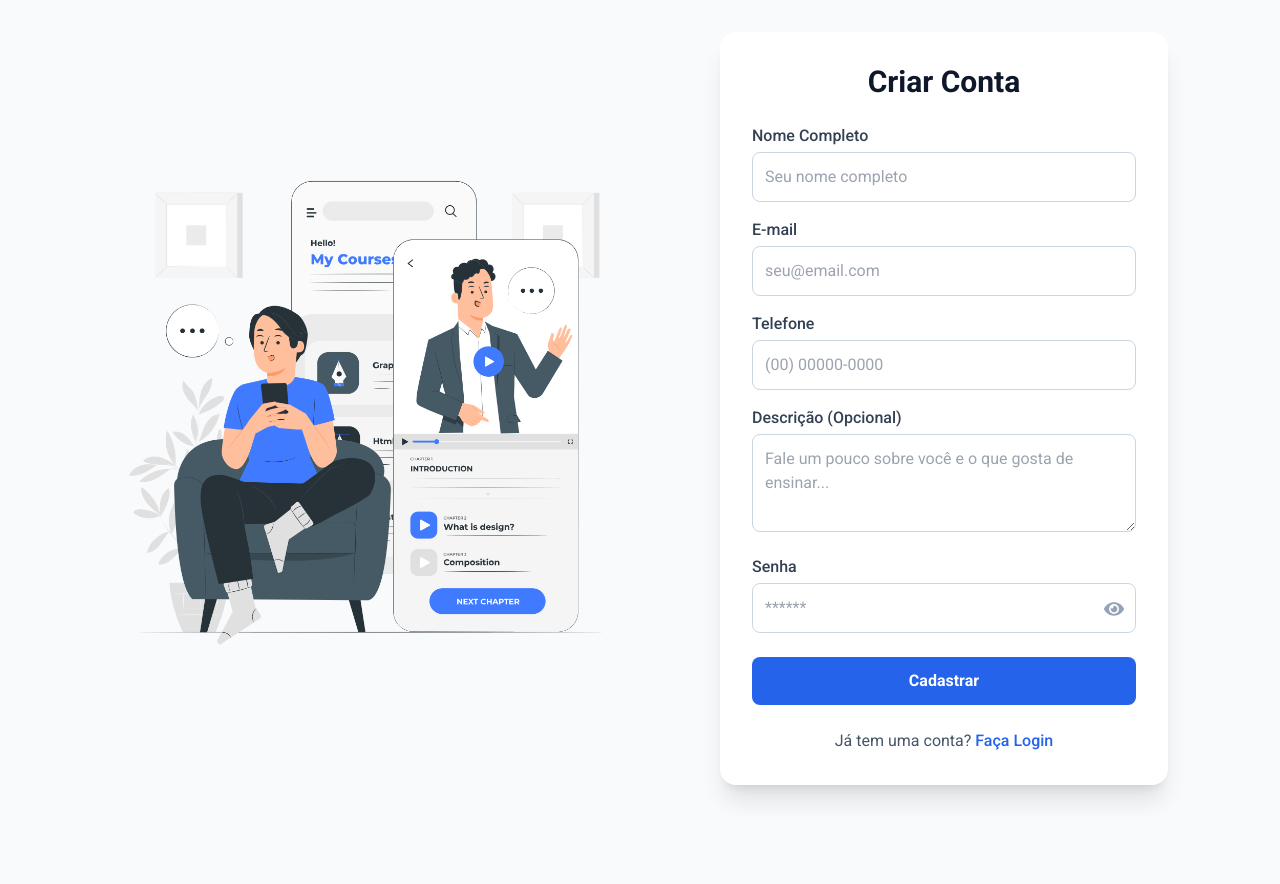
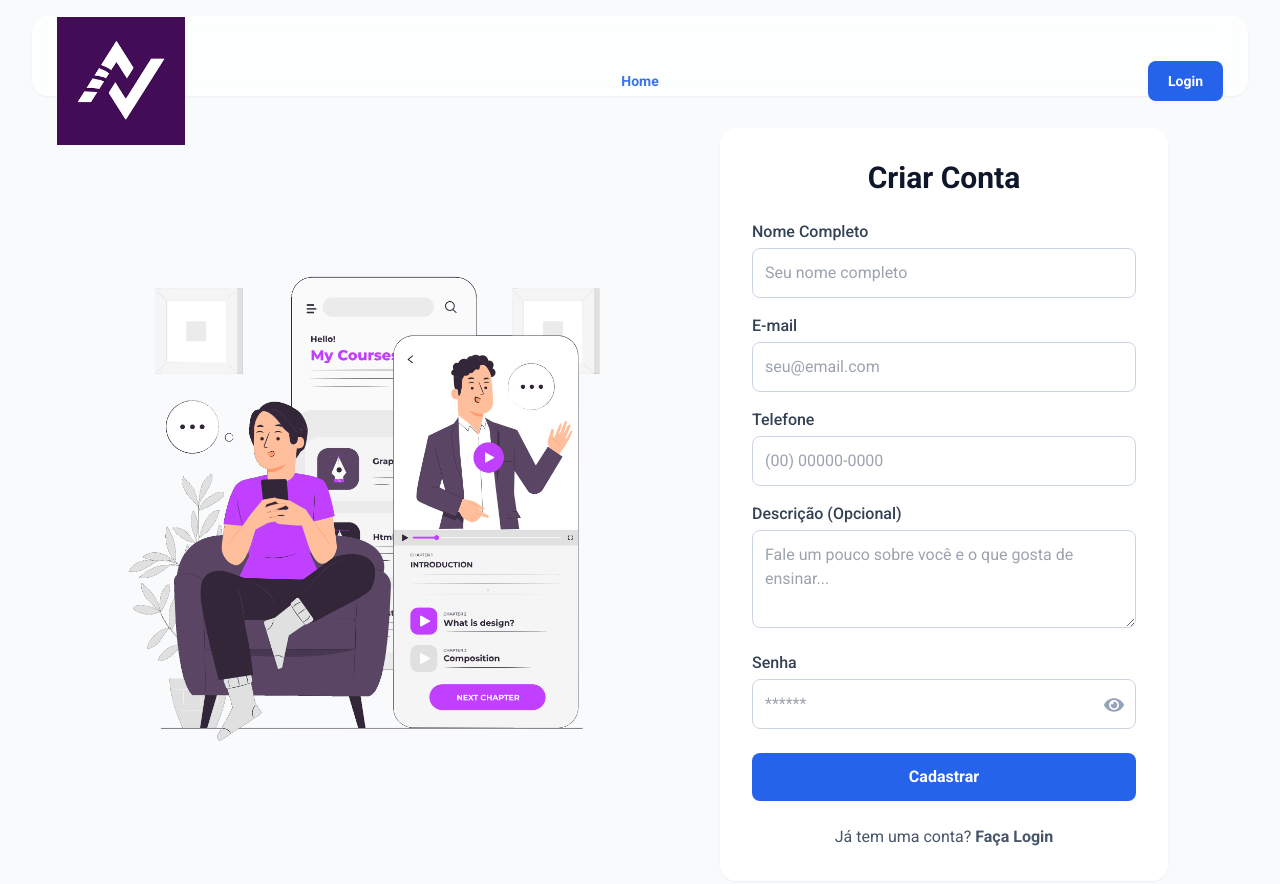
Before and after one commit to Wellandradexix100/FrontAvanti, a React (Vite) app: page /cadastro in a window 1280 px wide. Shown: the top 884 px of the page. Before the commit the page ends 817 px from the top, so only its background shows below. Built offline with nearby package versions, Linux system fonts and the light colour scheme; no server answers.

Commit message:
style: atualiza imagens e destaca links de acesso em login e cadastro

```diff
--- a/src/pages/Cadastro.jsx
+++ b/src/pages/Cadastro.jsx
@@ -1,11 +1,12 @@
 import { useState } from "react";
 import { useForm } from "react-hook-form";
-import { api } from "../services/api";
 import { Link, useNavigate } from "react-router-dom";
 import { toast } from "react-toastify";
+import { FaEye, FaEyeSlash } from "react-icons/fa";
+import { api } from "../services/api";
 import { Input } from "../components/Input";
 import { Button } from "../components/Button";
-import { FaEye, FaEyeSlash } from "react-icons/fa";
+import { PublicNavbar } from "../components/PublicNavbar";
 
 export default function Cadastro() {
   const [passwordVisible, setPasswordVisible] = useState(false);
@@ -31,16 +32,19 @@ export default function Cadastro() {
   };
 
   return (
-    <div className="flex flex-col lg:flex-row items-center justify-center min-h-screen bg-slate-50 p-4 md:p-8 gap-12 lg:gap-24">
+    <div className="min-h-screen bg-slate-50">
+      <PublicNavbar />
+
+      <div className="flex flex-col lg:flex-row items-center justify-center p-4 md:p-8 gap-12 lg:gap-24">
         <div className="hidden lg:flex flex-1 justify-center items-center max-w-lg">
           <img
-          src="/img-cadastro.png"
+            src="/img-cadastro-roxo.png"
             alt="Imagem de cadastro"
             className="w-full h-auto object-contain"
           />
         </div>
 
-      <div className="p-8 bg-white rounded-2xl shadow-xl w-full max-w-md">
+        <div className="p-8 bg-white rounded-2xl shadow-sm w-full max-w-md">
           <h1 className="text-3xl font-bold text-slate-900 mb-6 text-center">
             Criar Conta
           </h1>
@@ -123,14 +127,12 @@ export default function Cadastro() {
 
           <p className="text-center text-slate-600 mt-6">
             Já tem uma conta?{" "}
-          <Link
-            to="/login"
-            className="text-blue-600 hover:underline font-medium"
-          >
+            <Link to="/login" className="text-cta-hover hover:underline font-semibold">
               Faça Login
             </Link>
           </p>
         </div>
       </div>
+    </div>
   );
 }
--- a/src/pages/Login.jsx
+++ b/src/pages/Login.jsx
@@ -1,11 +1,12 @@
 import { useState } from "react";
 import { useForm } from "react-hook-form";
-import { useAuth } from "../contexts/AuthContext";
 import { Link } from "react-router-dom";
 import { toast } from "react-toastify";
+import { FaEye, FaEyeSlash, FaUser } from "react-icons/fa";
+import { useAuth } from "../contexts/AuthContext";
 import { Input } from "../components/Input";
 import { Button } from "../components/Button";
-import { FaUser, FaEye, FaEyeSlash } from "react-icons/fa";
+import { PublicNavbar } from "../components/PublicNavbar";
 
 export default function Login() {
   const [passwordVisible, setPasswordVisible] = useState(false);
@@ -29,16 +30,19 @@ export default function Login() {
   };
 
   return (
-    <div className="flex flex-col lg:flex-row items-center justify-center min-h-screen bg-slate-50 p-4 md:p-8 gap-12 lg:gap-24">
+    <div className="min-h-screen bg-slate-50">
+      <PublicNavbar />
+
+      <div className="flex flex-col lg:flex-row items-center justify-center p-4 md:p-8 gap-12 lg:gap-24">
         <div className="hidden lg:flex flex-1 justify-center items-center max-w-lg">
           <img
-          src="/img-login.png"
+            src="/img-login-roxo.png"
             alt="Imagem de login"
             className="w-full h-auto object-contain"
           />
         </div>
 
-      <div className="p-8 bg-white rounded-xl shadow-xl w-full max-w-md">
+        <div className="p-8 bg-white rounded-xl shadow-sm w-full max-w-md">
           <h1 className="text-3xl font-bold text-slate-900 mb-6 text-center">
             Login
           </h1>
@@ -99,12 +103,13 @@ export default function Login() {
             Ainda não tem uma conta?{" "}
             <Link
               to="/cadastro"
-            className="text-blue-600 hover:underline font-medium"
+              className="text-cta-hover hover:underline font-semibold"
             >
               Cadastre-se
             </Link>
           </p>
         </div>
       </div>
+    </div>
   );
 }
```
Also changed, not shown: public/img-cadastro-roxo.png (added), public/img-login-roxo.png (added). Lines whose indentation alone changed are shown as unchanged.
